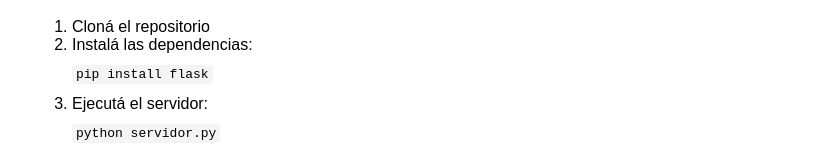
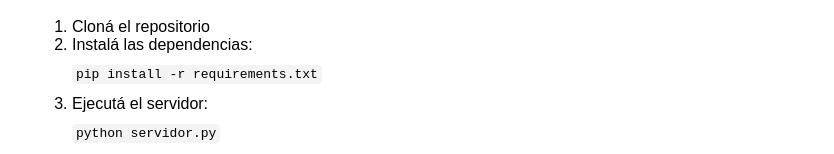
Before and after one commit to fercuche/PFO2-PSR, a plain HTML site: page docs/index.html in a window 1280 px wide. Shown: the part 167-321 px from the top of the page, without its empty margins (208-1042 px from the left). Drawn offline with Linux system fonts and the light colour scheme.

Commit message:
Update index.html
Changed pip install

```diff
--- a/docs/index.html
+++ b/docs/index.html
@@ -17,7 +17,7 @@
   <ol>
     <li>Cloná el repositorio</li>
     <li>Instalá las dependencias:
-      <pre><code>pip install flask</code></pre>
+      <pre><code>pip install -r requirements.txt</code></pre>
     </li>
     <li>Ejecutá el servidor:
       <pre><code>python servidor.py</code></pre>
```
